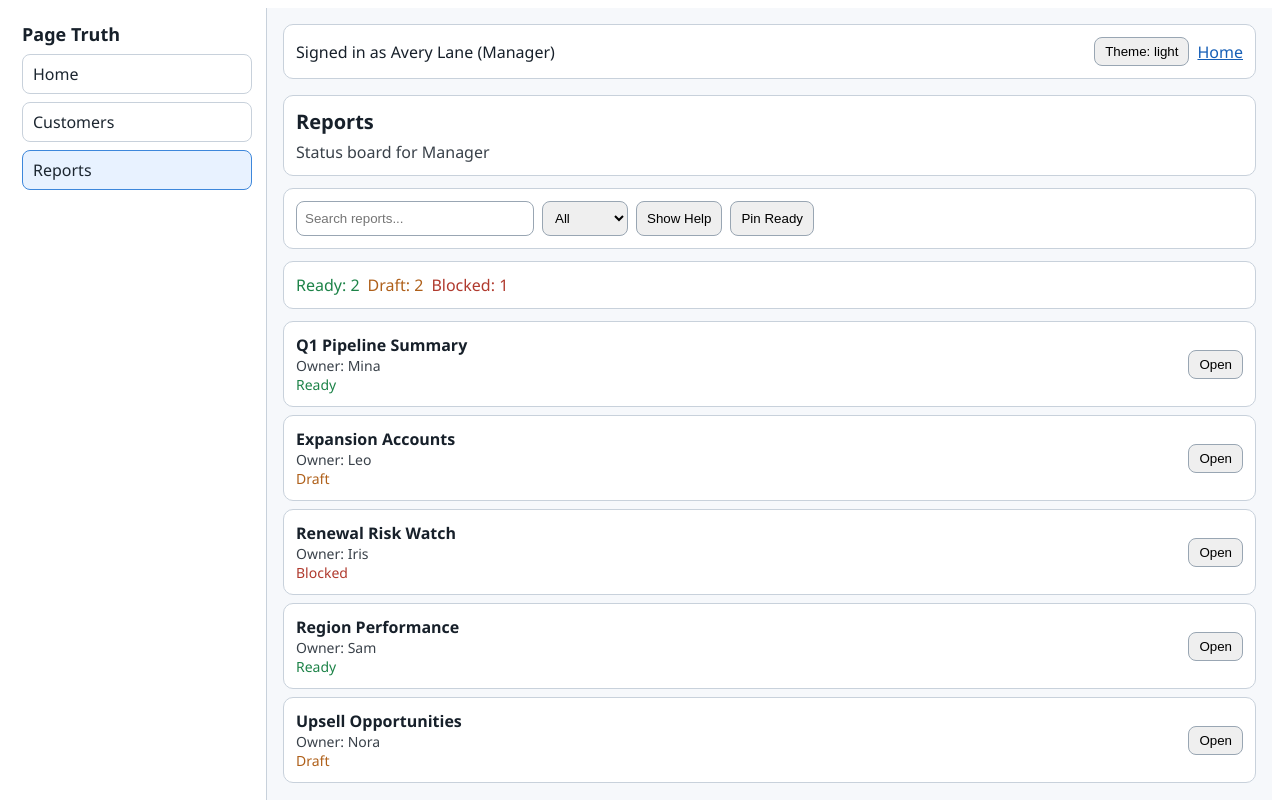
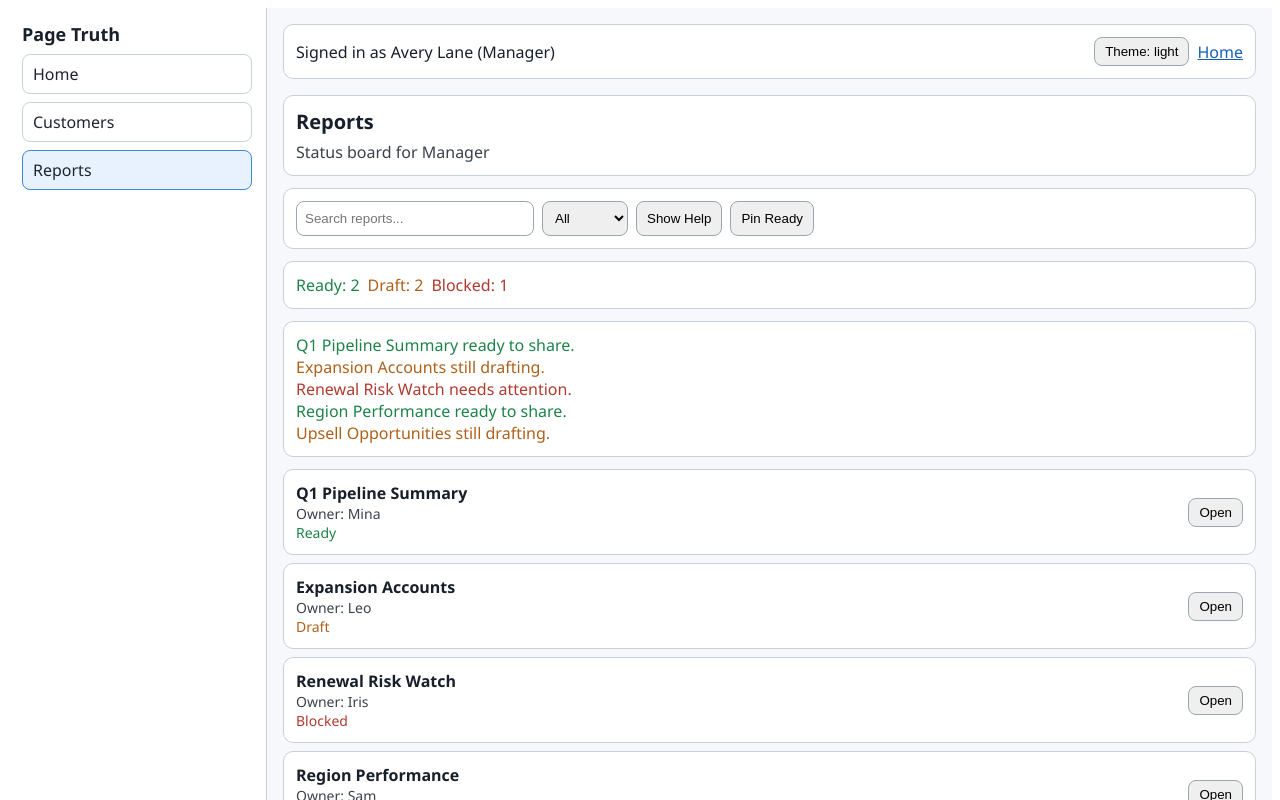
Before and after one commit to sibbala123/React_Refactoring_Experiment, a React (Vite) app: page /reports in a window 1280 px wide. Shown: the top 800 px of the page. Built offline with nearby package versions, Linux system fonts and the light colour scheme.

Commit message:
feat(ex15): inject inline mapped conditional blocks on reports page

```diff
--- a/src/pages/ReportsPage.jsx
+++ b/src/pages/ReportsPage.jsx
@@ -154,6 +154,32 @@ export default function ReportsPage({ theme, user }) {
         </div>
       )}
 
+      <div
+        style={{
+          marginBottom: 12,
+          border: `1px solid ${isLight ? '#c8d1db' : '#4b5b6d'}`,
+          borderRadius: 10,
+          padding: 12,
+          background: isLight ? '#ffffff' : '#2b3541',
+        }}
+      >
+        {REPORTS.map((report) =>
+          report.status === 'Blocked' ? (
+            <div key={`marker-${report.id}`} style={{ color: badgeColor('Blocked') }}>
+              {report.title} needs attention.
+            </div>
+          ) : report.status === 'Draft' ? (
+            <div key={`marker-${report.id}`} style={{ color: badgeColor('Draft') }}>
+              {report.title} still drafting.
+            </div>
+          ) : (
+            <div key={`marker-${report.id}`} style={{ color: badgeColor('Ready') }}>
+              {report.title} ready to share.
+            </div>
+          ),
+        )}
+      </div>
+
       <div style={{ display: 'grid', gap: 8 }}>
         {filtered.map((report) => (
           <ReportRow key={report.id} report={report} theme={theme} onOpen={openReport} />
```
